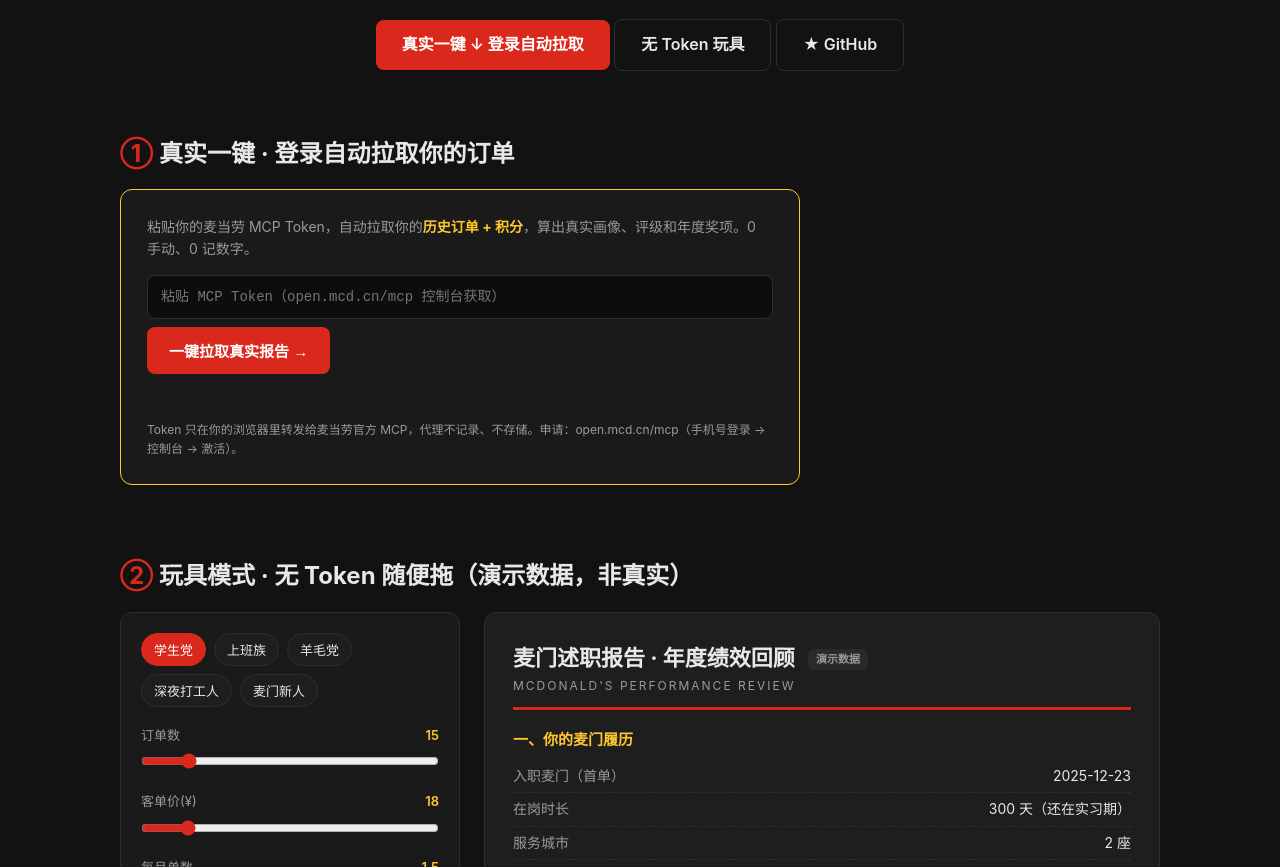
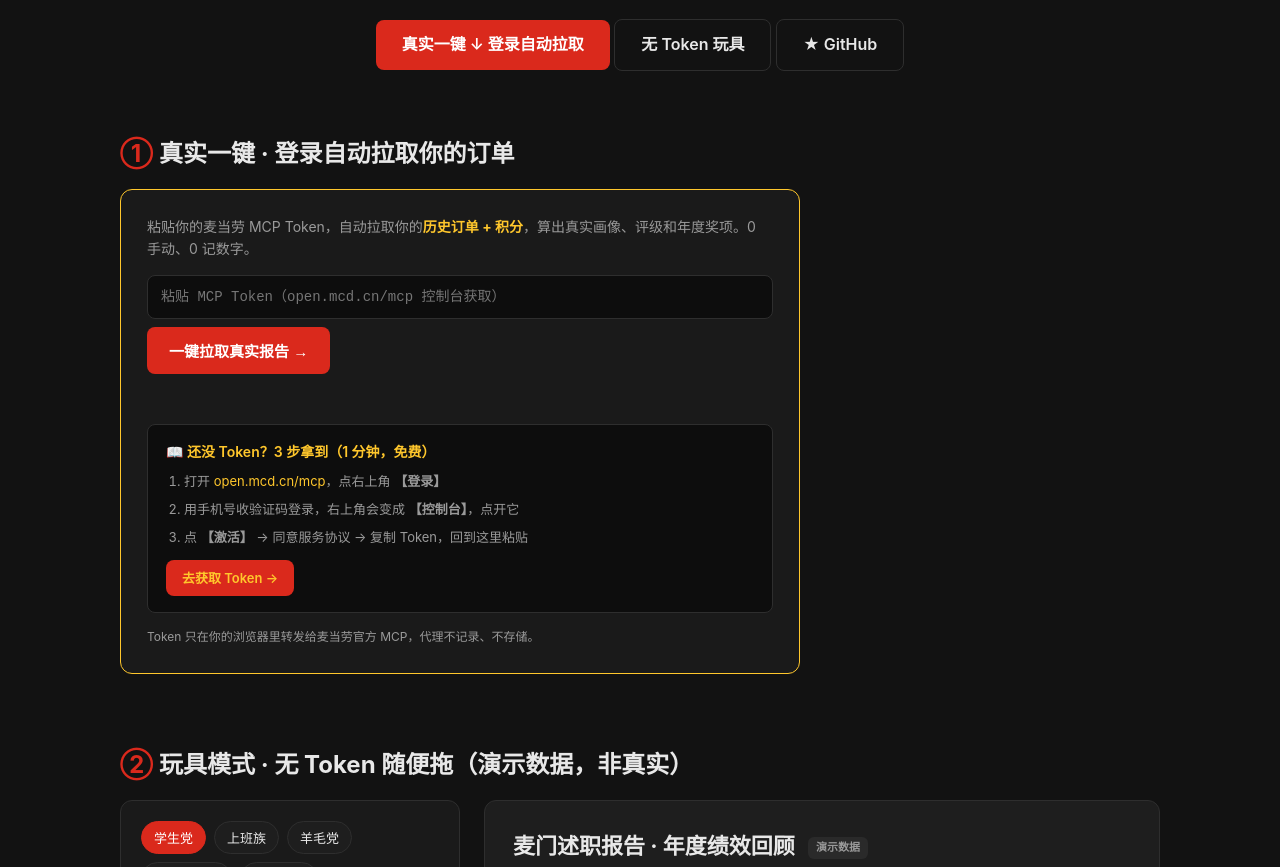
Before and after one commit to 2843453580-star/mcd-card-roi, a website: page docs/index.html in a window 1280 px wide. Shown: the part 233-1100 px from the top of the page. Drawn offline with Linux system fonts and the light colour scheme.

Commit message:
docs: 加「3步拿Token」教程 + 官网直达按钮

```diff
--- a/docs/index.html
+++ b/docs/index.html
@@ -34,6 +34,12 @@
   .login-box button { background:var(--red); color:#fff; border:none; border-radius:8px; padding:13px 22px; font-size:15px; font-weight:700; cursor:pointer; }
   .login-box button:disabled { opacity:.5; cursor:not-allowed; }
   .login-box .hint { font-size:12px; color:var(--dim); margin-top:14px; }
+  .token-guide { margin-top:18px; padding:16px 18px; background:#0d0d0d; border:1px solid var(--border); border-radius:8px; }
+  .token-guide .gtitle { color:var(--yellow); font-weight:600; margin-bottom:8px; font-size:14px; }
+  .token-guide ol { margin:0 0 12px 18px; font-size:13px; color:var(--dim); }
+  .token-guide ol li { margin:7px 0; }
+  .token-guide a { color:var(--yellow); }
+  .token-guide .btn { font-size:13px; padding:8px 16px; }
   #login-status { margin:12px 0; font-size:14px; min-height:20px; }
 
   .gen { display:grid; grid-template-columns: 340px 1fr; gap: 24px; align-items:start; }
@@ -113,7 +119,18 @@
       <input type="password" id="token" placeholder="粘贴 MCP Token（open.mcd.cn/mcp 控制台获取）" autocomplete="off">
       <button id="login-btn">一键拉取真实报告 →</button>
       <div id="login-status"></div>
-      <p class="hint">Token 只在你的浏览器里转发给麦当劳官方 MCP，代理不记录、不存储。申请：open.mcd.cn/mcp（手机号登录 → 控制台 → 激活）。</p>
+
+      <div class="token-guide">
+        <div class="gtitle">📖 还没 Token？3 步拿到（1 分钟，免费）</div>
+        <ol>
+          <li>打开 <a href="https://open.mcd.cn/mcp" target="_blank">open.mcd.cn/mcp</a>，点右上角 <b>【登录】</b></li>
+          <li>用手机号收验证码登录，右上角会变成 <b>【控制台】</b>，点开它</li>
+          <li>点 <b>【激活】</b> → 同意服务协议 → 复制 Token，回到这里粘贴</li>
+        </ol>
+        <a class="btn" href="https://open.mcd.cn/mcp" target="_blank">去获取 Token →</a>
+      </div>
+
+      <p class="hint">Token 只在你的浏览器里转发给麦当劳官方 MCP，代理不记录、不存储。</p>
     </div>
   </section>
 
```
